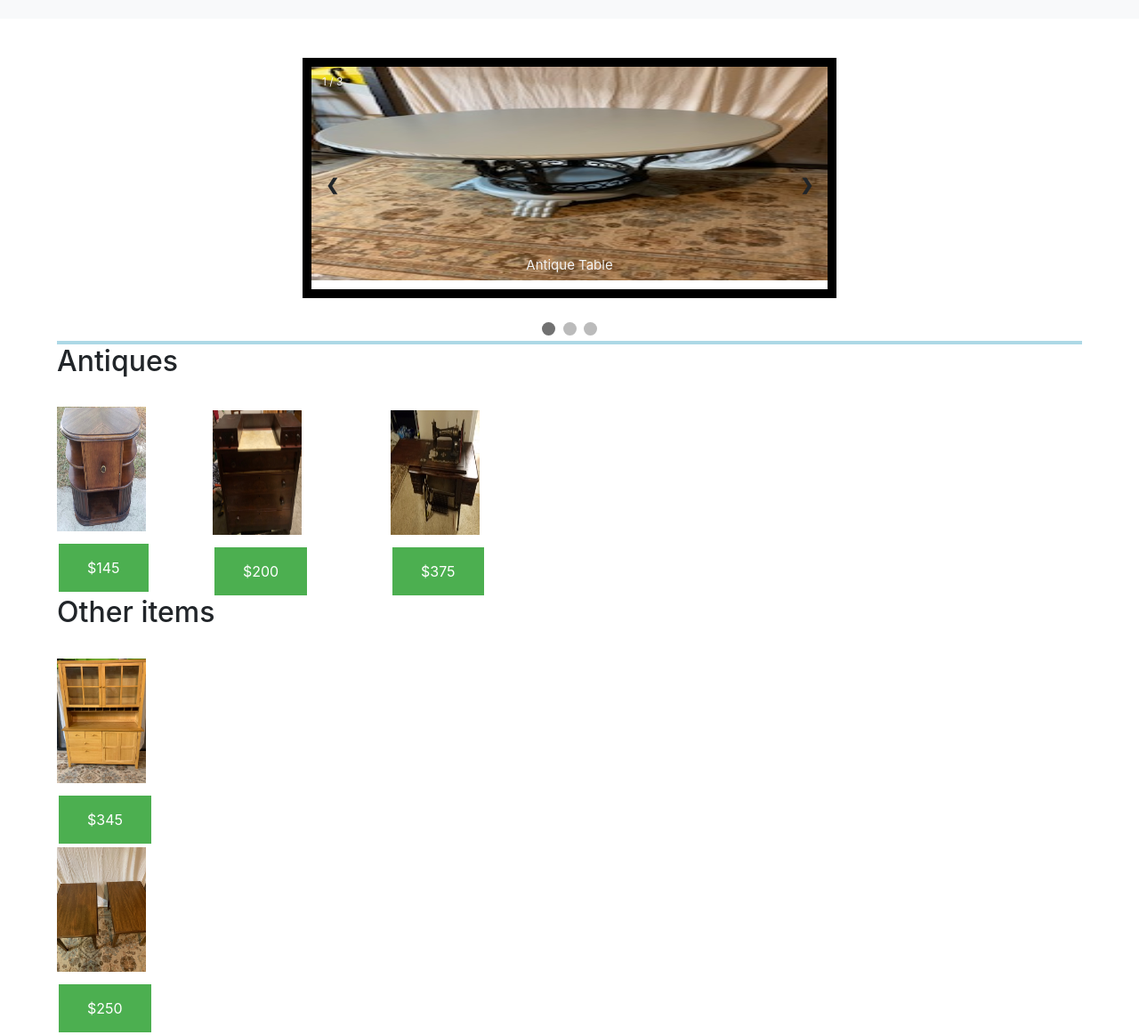
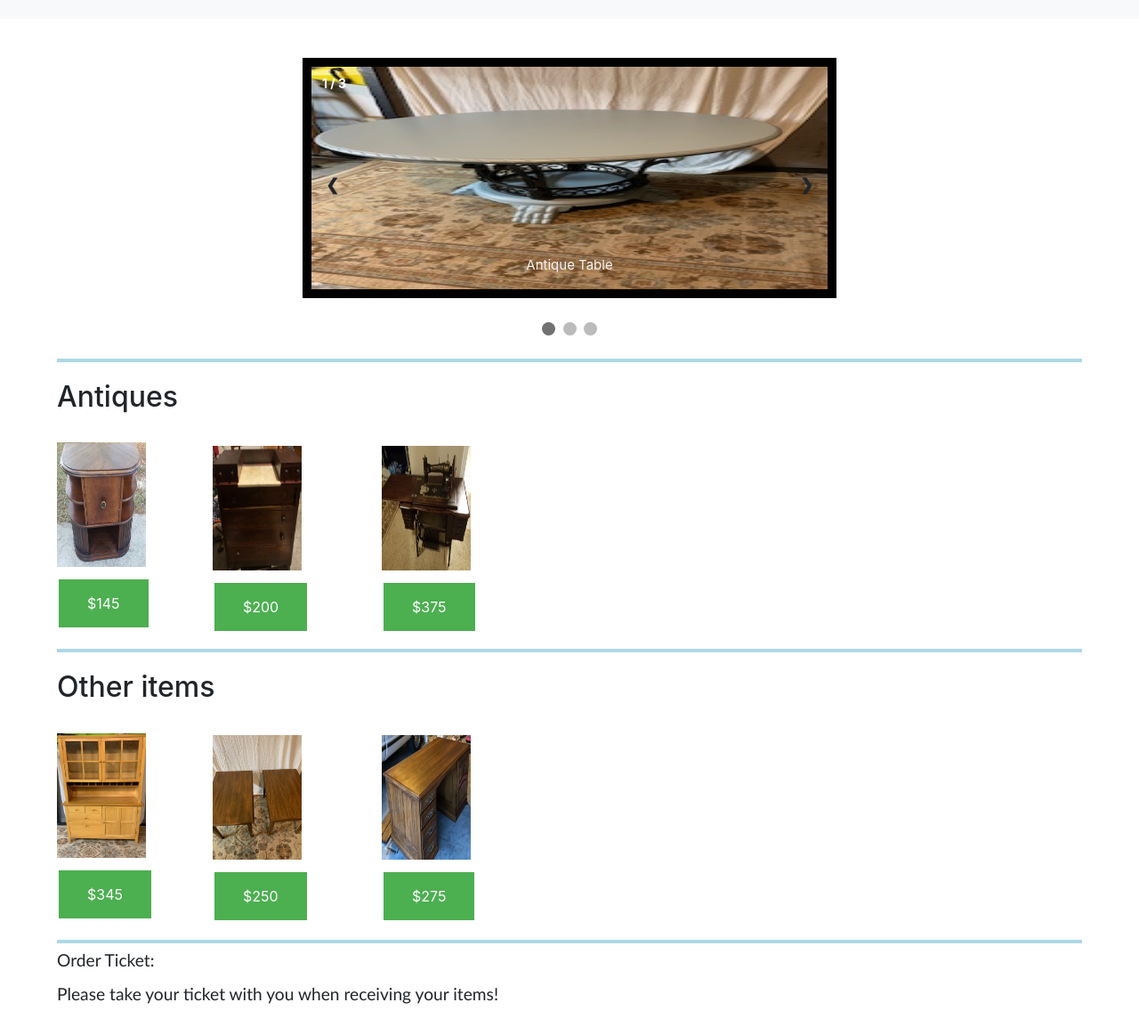
Before and after one commit to ryanb099/workspace-bootstrap-r5qx1u, a plain HTML site: page antiques.html in a window 1280 px wide. Shown: the part 299-1462 px from the top of the page at 89% size. Drawn offline with nearby package versions, Linux system fonts and the light colour scheme.

Commit message:
1 file modified

```diff
--- a/antiques.html
+++ b/antiques.html
@@ -79,7 +79,7 @@
 		</div>
 		<br>
 
-		<div style="text-align:center">
+		<div id="dot" style="text-align:center">
 			<span class="dot" onclick="currentSlide(1)"></span>
 			<span class="dot" onclick="currentSlide(2)"></span>
 			<span class="dot" onclick="currentSlide(3)"></span>
@@ -176,7 +176,7 @@ function showSlides(n) {
 							</div>
 						</div>
 						<div id="total_price">
-							<p id="total"> 0 </p>
+							<p id="total"> Order Ticket: <br/> Please take your ticket with you when receiving your items!</p>
 						</div>
 
 					</div>
--- a/css/antique.css
+++ b/css/antique.css
@@ -16,36 +16,58 @@
 }
 #antiques {
   border-top: 4px solid lightblue;
+  border-bottom: 4px solid lightblue;
+  padding-bottom: 20px;
+  padding-top: 20px;
+}
+#other {
+  border-bottom: 4px solid lightblue;
+  padding-bottom: 20px;
+  padding-top: 20px;
 }
 #ant_2 {
   position: absolute;
   margin-right: 375px;
   margin-left: 175px;
-  top: 760px;
+  top: 800px;
   width: 200px;
 }
 #ant_3 {
   position: absolute;
   margin-right: 475px;
-  margin-left: 375px;
-  top: 760px;
+  margin-left: 365px;
+  top: 800px;
   width: 200px;
 }
 
 #ant_table1 {
   height: 250px;
   width: 150px;
-  padding-bottom: 10px;
+  // padding-bottom: 10px;
 }
 #ant_crate1 {
   height: 250px;
   width: 150px;
-  padding-bottom: 10px;
+  //padding-bottom: 10px;
+}
+#normal_2 {
+  position: absolute;
+  margin-right: 375px;
+  margin-left: 175px;
+  top: 1125px;
+  width: 200px;
+}
+#normal_3 {
+  position: absolute;
+  margin-right: 475px;
+  margin-left: 365px;
+  top: 1125px;
+  width: 200px;
 }
 #exec1 {
   height: 250px;
   width: 150px;
-  padding-bottom: 10px;
+  // padding-bottom: 10px;
 }
 #exec {
   height: 150px;
@@ -103,6 +125,10 @@ img {
   margin: auto;
   margin-top: 300px;
   border: 10px solid black;
+  margin-bottom: 0px;
+}
+#dot {
+  padding-bottom: 20px;
 }
 
 /* Next & previous buttons */
@@ -147,8 +173,9 @@ img {
 
 /* Number text (1/3 etc) */
 .numbertext {
-  color: #f2f2f2;
-  font-size: 12px;
+  color: white;
+  font-size: 14px;
+  font-weight: bold;
   padding: 8px 12px;
   position: absolute;
   top: 0;
```
